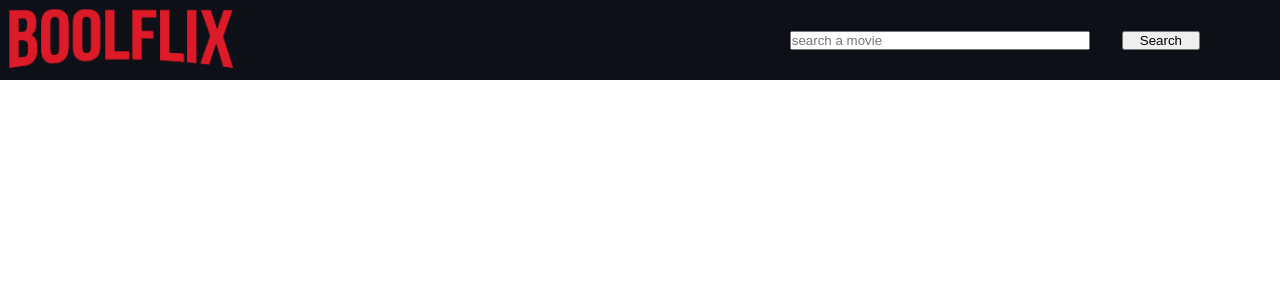
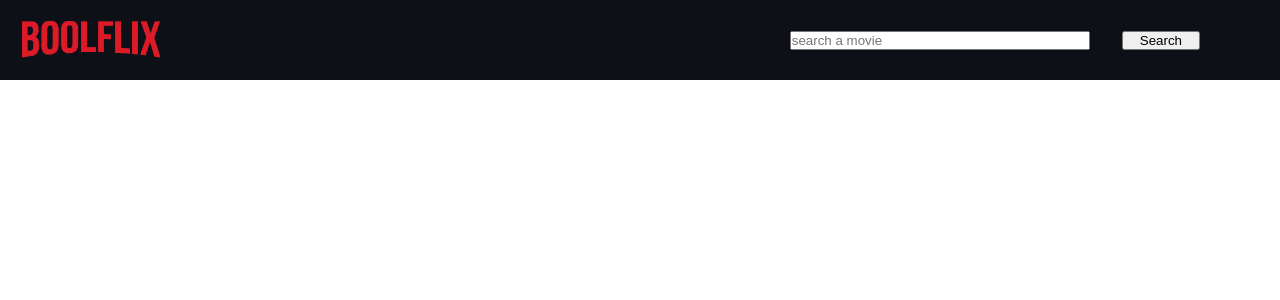
Before and after one commit to AlessandroOviszach/vue-boolflix, a Vue app: page / in a window 1280 px wide. Shown: the top 300 px of the page. Built offline with nearby package versions, Linux system fonts and the light colour scheme.

Commit message:
styling header

```diff
--- a/src/components/Header.vue
+++ b/src/components/Header.vue
@@ -1,6 +1,14 @@
 <template>
   <header>
-    <img src="@\assets\boolflix-logo.png" alt="">
+    <div class="logo-container">
+      <img
+      class="logo"
+      src="..\assets\boolflix-logo.png"
+      alt="Boolflix logo"
+      >
+    </div>
+
+
     <div>
       <input
       type="text"
@@ -34,6 +42,14 @@ export default {
     display: flex;
     justify-content: space-between;
 
+    .logo-container {
+      width: 150px;
+      margin-left: 1rem;
+      .logo {
+        width: 100%;
+      }
+    }
+
     div {
       margin-right: 5rem;
       height: 100%;
@@ -43,7 +59,6 @@ export default {
         margin: 0 2rem;
         width: 300px;
       }
-
       button {
         padding: 0 1rem;
       }
```
